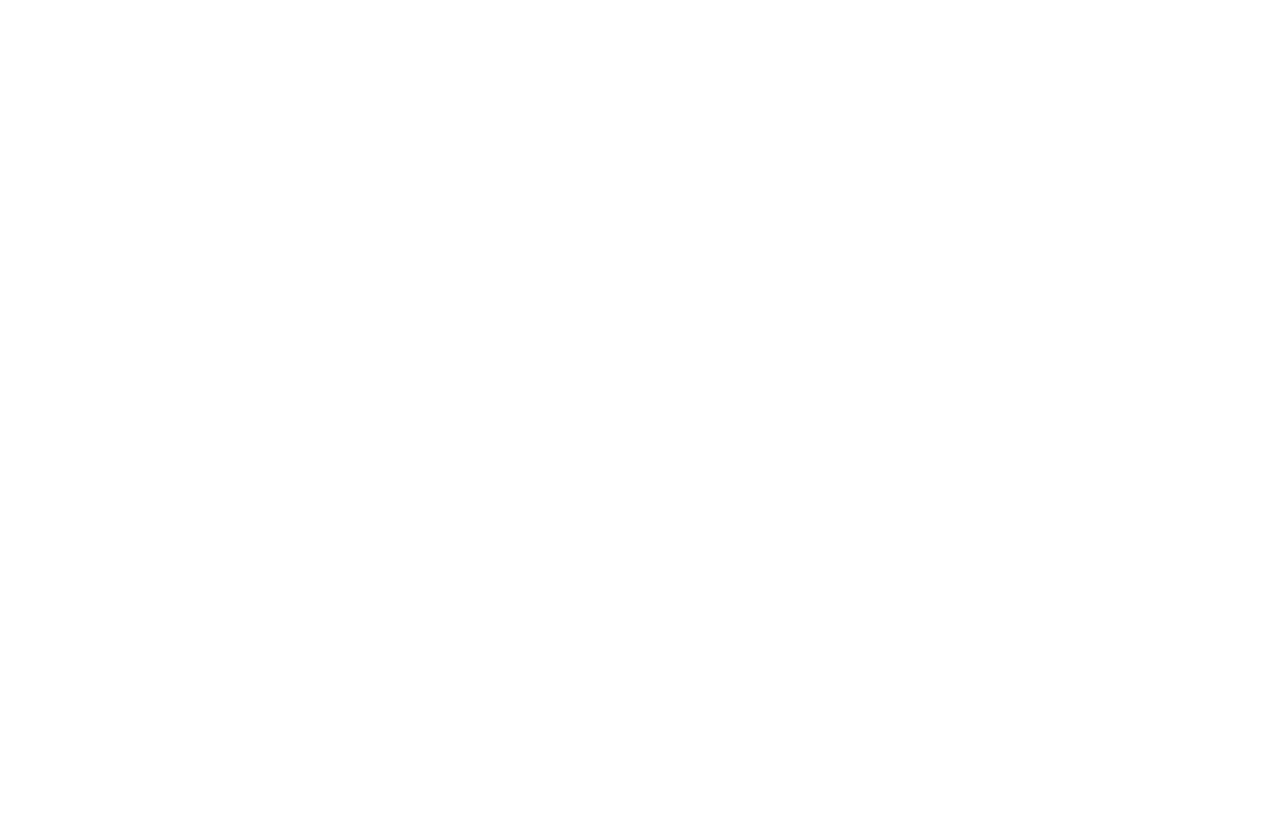
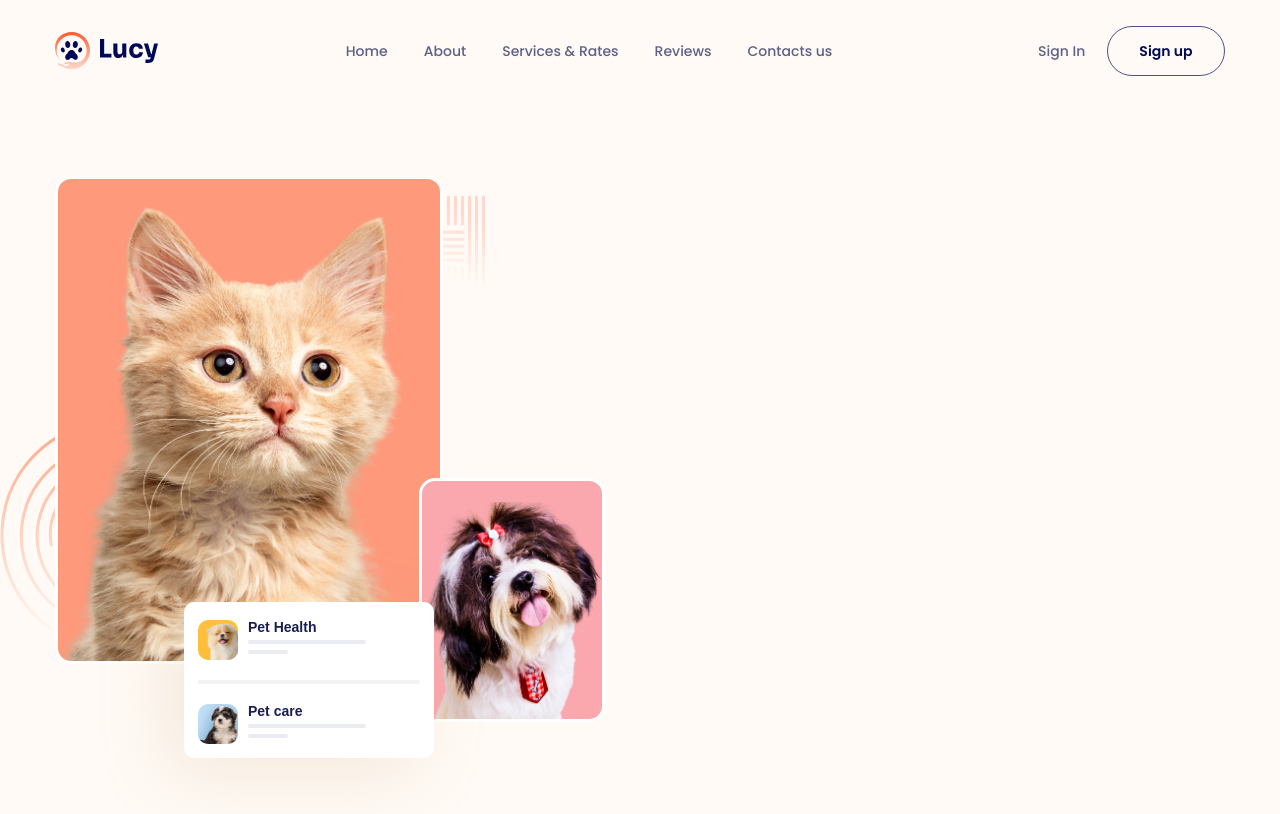
Before and after one commit to CherinTon/Lucy-Web, a plain HTML site: page index.html in a window 1280 px wide. Shown: the top 814 px of the page. Drawn offline with Linux system fonts and the light colour scheme.

Commit message:
hero-img

```diff
--- a/assets/css/reset.css
+++ b/assets/css/reset.css
@@ -0,0 +1,128 @@
+html,
+body,
+div,
+span,
+applet,
+object,
+iframe,
+h1,
+h2,
+h3,
+h4,
+h5,
+h6,
+p,
+blockquote,
+pre,
+a,
+abbr,
+acronym,
+address,
+big,
+cite,
+code,
+del,
+dfn,
+em,
+img,
+ins,
+kbd,
+q,
+s,
+samp,
+small,
+strike,
+strong,
+sub,
+sup,
+tt,
+var,
+b,
+u,
+i,
+center,
+dl,
+dt,
+dd,
+ol,
+ul,
+li,
+fieldset,
+form,
+label,
+legend,
+table,
+caption,
+tbody,
+tfoot,
+thead,
+tr,
+th,
+td,
+article,
+aside,
+canvas,
+details,
+embed,
+figure,
+figcaption,
+footer,
+header,
+hgroup,
+menu,
+nav,
+output,
+ruby,
+section,
+summary,
+time,
+mark,
+audio,
+video {
+    margin: 0;
+    padding: 0;
+    border: 0;
+    font-size: 100%;
+    font: inherit;
+    vertical-align: baseline;
+}
+/* HTML5 display-role reset for older browsers */
+article,
+aside,
+details,
+figcaption,
+figure,
+footer,
+header,
+hgroup,
+menu,
+nav,
+section {
+    display: block;
+}
+body {
+    line-height: 1;
+}
+ol,
+ul {
+    list-style: none;
+}
+blockquote,
+q {
+    quotes: none;
+}
+blockquote:before,
+blockquote:after,
+q:before,
+q:after {
+    content: "";
+    content: none;
+}
+table {
+    border-collapse: collapse;
+    border-spacing: 0;
+}
+img {
+    display: block;
+    object-fit: cover;
+}
--- a/assets/css/style.css
+++ b/assets/css/style.css
@@ -0,0 +1,187 @@
+* {
+    box-sizing: border-box;
+}
+html {
+    font-size: 62.5%;
+    scroll-behavior: smooth;
+}
+body {
+    font-family: "Poppins", sans-serif;
+    font-weight: 400;
+    font-style: normal;
+    font-size: 1.4rem;
+    background: #fffaf5;
+}
+/* Common */
+a {
+    text-decoration: none;
+}
+input,
+textarea,
+select,
+button {
+    font-size: inherit;
+    font-family: inherit;
+}
+
+.container {
+    width: 1170px;
+    max-width: calc(100% - 48px);
+    margin: 0 auto;
+}
+
+/* Button */
+.btn {
+    --height: 56px;
+
+    display: inline-flex;
+    align-items: center;
+    justify-content: center;
+    min-width: 130px;
+    height: var(--height);
+    line-height: var(--height);
+    border-radius: 99px;
+    border: 1px solid rgb(0, 9, 88, 0.7);
+    color: #000958;
+    text-align: center;
+    font-weight: 600;
+    transition: 0.3s;
+}
+.btn:hover {
+    color: #fff;
+    background: #000958;
+}
+/* Header */
+.header {
+    padding: 26px 0;
+}
+.header-fixed {
+    /* position: fixed; */
+    top: 0;
+    z-index: 999;
+}
+.header__inner {
+    display: flex;
+    align-items: center;
+    justify-content: space-between;
+}
+
+.navbar__list {
+    display: flex;
+    /* align-items: center; */
+}
+
+.navbar__link,
+.header-action__link {
+    color: #5e6085;
+    font-size: 1.4rem;
+    font-weight: 500;
+    line-height: 1; /* 100% */
+    padding: 8px 18px;
+    transition: 0.3s;
+}
+.header-action__link:hover,
+.navbar__link:hover {
+    color: #000958;
+    text-shadow: 1px 0 0 currentColor;
+}
+.header-action__btn {
+    --height: 50px;
+    min-width: 118px;
+}
+/* Hero */
+.hero {
+    margin-top: 74px;
+}
+.hero__inner {
+    display: flex;
+    align-items: center;
+    justify-content: space-between;
+}
+.hero__img-wrap {
+    position: relative;
+    display: flex;
+    align-items: flex-end;
+    justify-content: center;
+    width: 388px;
+    height: 488px;
+    border-radius: 16px;
+    background: #fe997b;
+    border: 3px solid #fff;
+}
+.hero__img {
+    max-width: 100%;
+    max-height: 100%;
+    border-radius: inherit;
+}
+.hero__decor {
+    position: absolute;
+    z-index: -1;
+}
+.hero__decor-left {
+    left: -58px;
+    bottom: 10px;
+}
+.hero__decor-right {
+    right: -45px;
+    top: 16px;
+}
+.hero__media {
+    display: flex;
+    position: relative;
+    padding-bottom: 94px;
+}
+.hero__img-wrap-small {
+    align-self: flex-end;
+    width: 186px;
+    height: 244px;
+    background: #faa7ad;
+    margin-left: -24px;
+    margin-bottom: -58px;
+}
+.hero__list {
+    position: absolute;
+    bottom: 0;
+    left: 129px;
+    width: 250px;
+    height: 156px;
+    border-radius: 10px;
+    background: #fff;
+    box-shadow: -17px 14px 68px -4px rgba(207, 174, 132, 0.25);
+    padding: 18px 14px;
+}
+.hero-list-item__thumb {
+    width: 40px;
+    height: 40px;
+    border-radius: 10px;
+    background: #fec23f;
+}
+.hero-list-item {
+    display: flex;
+}
+.hero-list-item__info {
+    margin-left: 10px;
+}
+.hero-list-item__title {
+    color: #181e52;
+    font-family: Sora, sans-serif;
+    font-size: 1.4rem;
+    font-weight: 600;
+    line-height: 1;
+}
+.hero-list-itemskeleton {
+    margin-top: 6px;
+    width: var(--width, 118px);
+    height: 4px;
+    border-radius: 10px;
+    opacity: 0.08;
+    background: #000958;
+}
+.hero-list-item__separate {
+    margin: 20px 0;
+    border-radius: 99px;
+    border: 2px solid #f2f2f2;
+}
+.hero-list-item:nth-child(3) .hero-list-item__thumb {
+    background: #c6e2fa;
+}
--- a/index.html
+++ b/index.html
@@ -9,7 +9,7 @@
         <link
             rel="apple-touch-icon"
             sizes="57x57"
-            href="./assets/favicon/apple-icon-57x57.png"
+            href="#!./assets/favicon/apple-icon-57x57.png"
         />
         <link
             rel="apple-touch-icon"
@@ -86,6 +86,137 @@
         <!-- Link CSS -->
         <link rel="stylesheet" href="./assets/css/reset.css" />
         <link rel="stylesheet" href="./assets/css/style.css" />
+
+        <!-- Link Fonts -->
+        <link rel="preconnect" href="https://fonts.googleapis.com" />
+        <link rel="preconnect" href="https://fonts.gstatic.com" crossorigin />
+        <link
+            href="https://fonts.googleapis.com/css2?family=Poppins:wght@400;500;600;700;800&display=swap"
+            rel="stylesheet"
+        />
     </head>
-    <body></body>
+    <body style="height: 6000px">
+        <header class="header">
+            <div class="container">
+                <div class="header__inner header-fixed">
+                    <!-- logo -->
+                    <img
+                        src="./assets/images/imgs/Logo.svg"
+                        alt="Lucy"
+                        class="logo"
+                    />
+                    <!-- Navbar -->
+                    <nav class="navbar">
+                        <ul class="navbar__list">
+                            <li class="navbar__item">
+                                <a href="#!" class="navbar__link">Home</a>
+                            </li>
+                            <li class="navbar__item">
+                                <a href="#!" class="navbar__link">About</a>
+                            </li>
+                            <li class="navbar__item">
+                                <a href="#!" class="navbar__link"
+                                    >Services & Rates</a
+                                >
+                            </li>
+                            <li class="navbar__item">
+                                <a href="#!" class="navbar__link">Reviews</a>
+                            </li>
+                            <li class="navbar__item">
+                                <a href="#!" class="navbar__link"
+                                    >Contacts us</a
+                                >
+                            </li>
+                        </ul>
+                    </nav>
+
+                    <!-- Header action -->
+                    <div class="header-action">
+                        <a href="#!" class="header-action__link">Sign In</a>
+                        <a href="#!" class="btn header-action__btn">Sign up</a>
+                    </div>
+                </div>
+            </div>
+        </header>
+
+        <!-- Hero -->
+        <section class="hero">
+            <div class="container">
+                <div class="hero__inner">
+                    <div class="hero__media">
+                        <div class="hero__img-wrap">
+                            <img
+                                src="./assets/images/imgs/pet1.png"
+                                alt=""
+                                class="hero__img"
+                            />
+
+                            <!-- Decorations -->
+                            <img
+                                src="./assets/images/icons/decor1.svg"
+                                alt=""
+                                class="hero__decor hero__decor-left"
+                            />
+                            <img
+                                src="./assets/images/icons/decor2.svg"
+                                alt=""
+                                class="hero__decor hero__decor-right"
+                            />
+                        </div>
+
+                        <div class="hero__img-wrap hero__img-wrap-small">
+                            <img
+                                src="./assets/images/imgs/pet2.png"
+                                alt=""
+                                class="hero__img"
+                            />
+                        </div>
+
+                        <div class="hero__list">
+                            <!-- hero-list item 1 -->
+                            <div class="hero-list-item">
+                                <img
+                                    src="./assets/images/imgs/pet3.png"
+                                    alt=""
+                                    class="hero-list-item__thumb"
+                                />
+                                <div class="hero-list-item__info">
+                                    <p class="hero-list-item__title">
+                                        Pet Health
+                                    </p>
+                                    <div class="hero-list-itemskeleton"></div>
+                                    <div
+                                        class="hero-list-itemskeleton"
+                                        style="--width: 40px"
+                                    ></div>
+                                </div>
+                            </div>
+
+                            <div class="hero-list-item__separate"></div>
+
+                            <!-- hero-list item 2 -->
+                            <div class="hero-list-item">
+                                <img
+                                    src="./assets/images/imgs/pet4.png"
+                                    alt=""
+                                    class="hero-list-item__thumb"
+                                />
+                                <div class="hero-list-item__info">
+                                    <p class="hero-list-item__title">
+                                        Pet care
+                                    </p>
+                                    <div class="hero-list-itemskeleton"></div>
+                                    <div
+                                        class="hero-list-itemskeleton"
+                                        style="--width: 40px"
+                                    ></div>
+                                </div>
+                            </div>
+                        </div>
+                    </div>
+                    <div class="hero__content"></div>
+                </div>
+            </div>
+        </section>
+    </body>
 </html>
```
Also changed, not shown: assets/images/icons/decor1.svg (added), assets/images/icons/decor2.svg (added), assets/images/imgs/Logo.svg (added), assets/images/imgs/pet1.png (added), assets/images/imgs/pet2.png (added), assets/images/imgs/pet3.png (added), assets/images/imgs/pet4.png (added).
